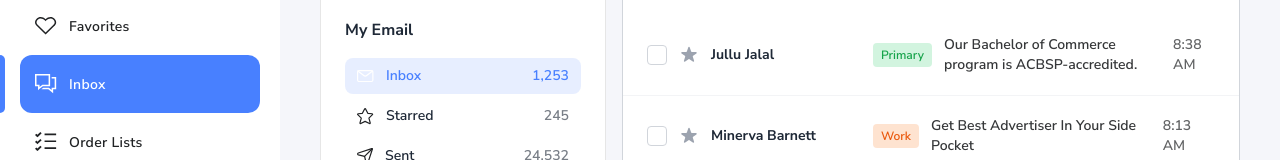
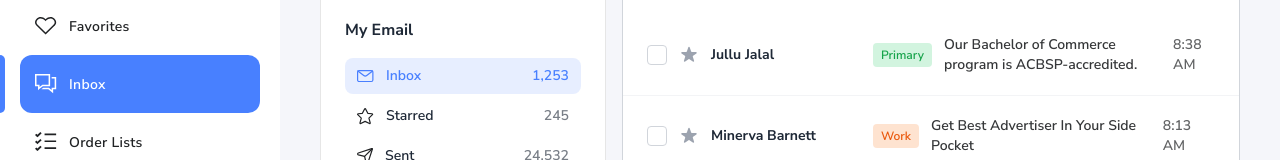
Before and after one commit to EkaBachrudin/personal-dashboard, an Angular app: page /inbox in a window 1280 px wide. Shown: the part 234-394 px from the top of the page. Built offline with nearby package versions, Linux system fonts and the light colour scheme.

Commit message:
inbox activate folder

```diff
--- a/src/app/pages/inbox/inbox.component.scss
+++ b/src/app/pages/inbox/inbox.component.scss
@@ -146,5 +146,5 @@ input[type="checkbox"]:checked::after {
 }
 
 .active {
-  filter: brightness(0) saturate(100%) invert(100%) sepia(0%) saturate(0%) hue-rotate(150deg) brightness(103%) contrast(103%);
+  filter: brightness(0) saturate(100%) invert(46%) sepia(60%) saturate(2028%) hue-rotate(205deg) brightness(95%) contrast(121%);
 }
```
